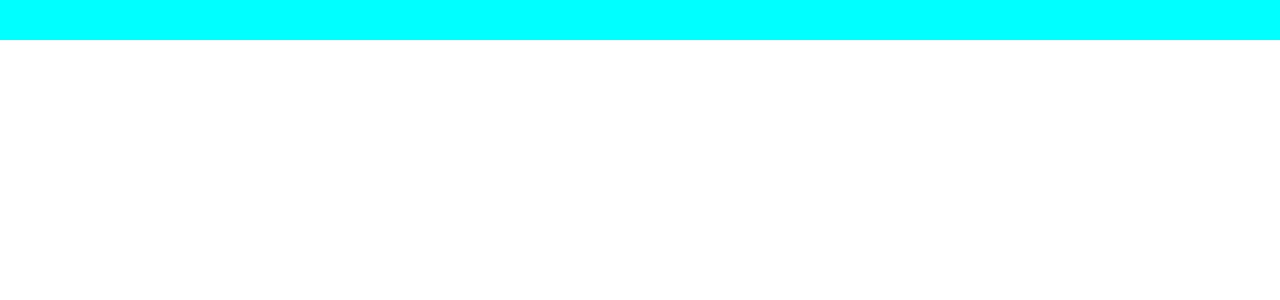
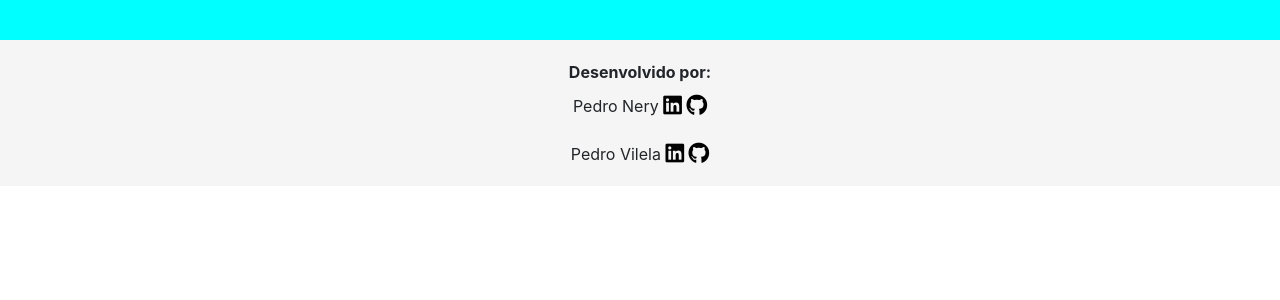
Before and after one commit to PedroNerySoares/WEB_FINAL, a PHP site: page / in a window 1280 px wide. Shown: the part 70-370 px from the top of the page. Run offline with PHP 8.4, Linux system fonts and the light colour scheme; data that the repository does not hold is empty.

Commit message:
Adicionado o Fotter

```diff
--- a/CadastrarLivros.php
+++ b/CadastrarLivros.php
@@ -0,0 +1,3 @@
+<?php
+include_once("./Templates/Header.php")
+?>
--- a/Styles/styles.css
+++ b/Styles/styles.css
@@ -75,4 +75,20 @@ header nav .menu li {
   border-radius: 50%;
   border: 2px solid #f95842;
   float: right;
+}
+
+footer {
+  background-color: #f5f5f5;
+  padding: 20px;
+  text-align: center;
+}
+footer i {
+  color: #000;
+}
+footer p {
+  margin-bottom: 10px;
+}
+footer img {
+  width: 30px;
+  height: 30px;
 }/*# sourceMappingURL=styles.css.map */
--- a/Styles/styles.scss
+++ b/Styles/styles.scss
@@ -80,7 +80,7 @@ header {
 #conteudo_sobrenos {
     width: 900px;
     min-height: 900px;
-    height:auto ;
+    height: auto;
     margin: auto;
     background-image: url('../img/fundo_cadastro.jpeg');
     background-repeat: no-repeat;
@@ -116,3 +116,24 @@ header {
 
 
 }
+
+
+footer {
+    background-color: #f5f5f5;
+    padding: 20px;
+    text-align: center;
+
+    i{
+        color: #000;
+
+    }
+    p {
+        margin-bottom: 10px;
+    }
+
+    img {
+        width: 30px;
+        height: 30px;
+    }
+
+}
--- a/Templates/Footer.php
+++ b/Templates/Footer.php
@@ -1,9 +1,33 @@
+</article>
+<footer>
+    <b><p>Desenvolvido por:</p></b>
 
-</article>
-<!-- <footer>
-    <span>Desenvolvido por:<a href="https://github.com/PedroNerySoares" target="_blank">Pedro Nery</a> e
-        <a href="https://github.com/pedro7vilela" target="_blank">Pedro Vilela</a> </span>
-</footer> -->
+    <span>Pedro Nery
+        <a href="https://www.linkedin.com/in/pedro-nery-8831901b1/" target="_blank">
+            <i class="fab fa-linkedin fa-lg"></i>
+        </a>
+
+        <a href="https://github.com/PedroNerySoares" target="_blank">
+            <i class="fab fa-github fa-lg"></i>
+        </a>
+        </a>
+    </span>
+    <br>
+    <br>
+    <span>Pedro Vilela
+        <a href="https://www.linkedin.com/in/pedro-nery-8831901b1/" target="_blank">
+            <i class="fab fa-linkedin fa-lg"></i>
+        </a>
+
+        <a href="https://github.com/PedroNerySoares" target="_blank">
+            <i class="fab fa-github fa-lg"></i>
+        </a>
+        </a>
+    </span>
+
+
+</footer>
+
 </body>
 
 </html>
--- a/Templates/Header.php
+++ b/Templates/Header.php
@@ -16,6 +16,7 @@ include_once("./Config/process.php");
   <link rel="stylesheet" href="https://cdnjs.cloudflare.com/ajax/libs/twitter-bootstrap/4.5.3/css/bootstrap.min.css" integrity="sha512-oc9+XSs1H243/FRN9Rw62Fn8EtxjEYWHXRvjS43YtueEewbS6ObfXcJNyohjHqVKFPoXXUxwc+q1K7Dee6vv9g==" crossorigin="anonymous" />
   <!-- FONT AWESOME -->
   <link rel="stylesheet" href="https://cdnjs.cloudflare.com/ajax/libs/font-awesome/5.15.1/css/all.min.css" integrity="sha512-+4zCK9k+qNFUR5X+cKL9EIR+ZOhtIloNl9GIKS57V1MyNsYpYcUrUeQc9vNfzsWfV28IaLL3i96P9sdNyeRssA==" crossorigin="anonymous" />
+
   <!-- CSS -->
   <link rel="stylesheet" href="<?= $BASE_URL ?>Styles/styles.css">
 </head>
@@ -31,6 +32,7 @@ include_once("./Config/process.php");
         <li><a href="<?= $BASE_URL ?>CadastrarLivros.php">Cadastrar Livros</a></li>
         <li><a href="<?= $BASE_URL ?>QuemSomos.php">Quem Somos</a></li>
         <li><a href="<?= $BASE_URL ?>Contatos.php">Contato</a></li>
+
       </ul>
     </nav>
   </header>
```
Also changed, not shown: 1 other file.
